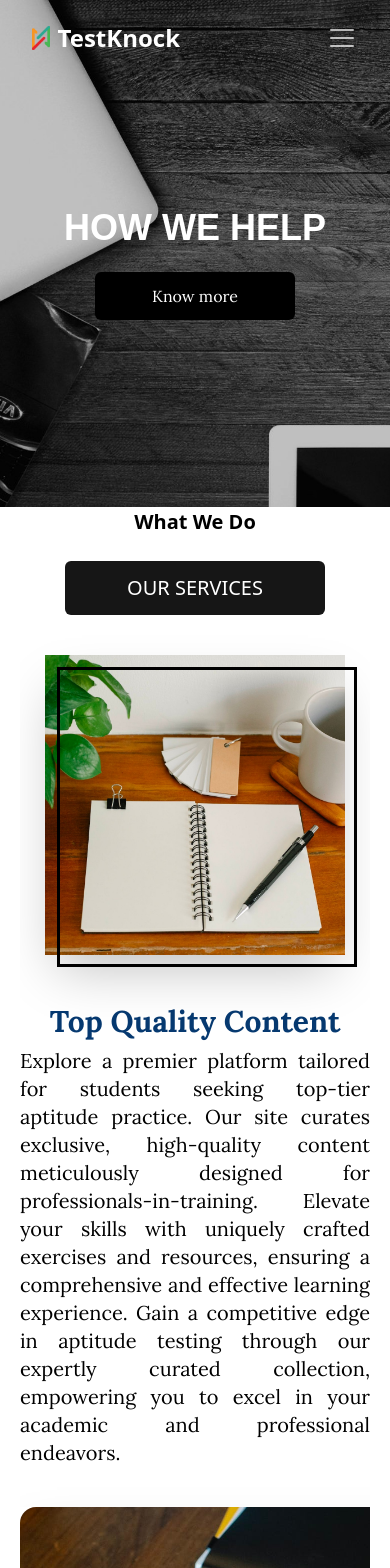
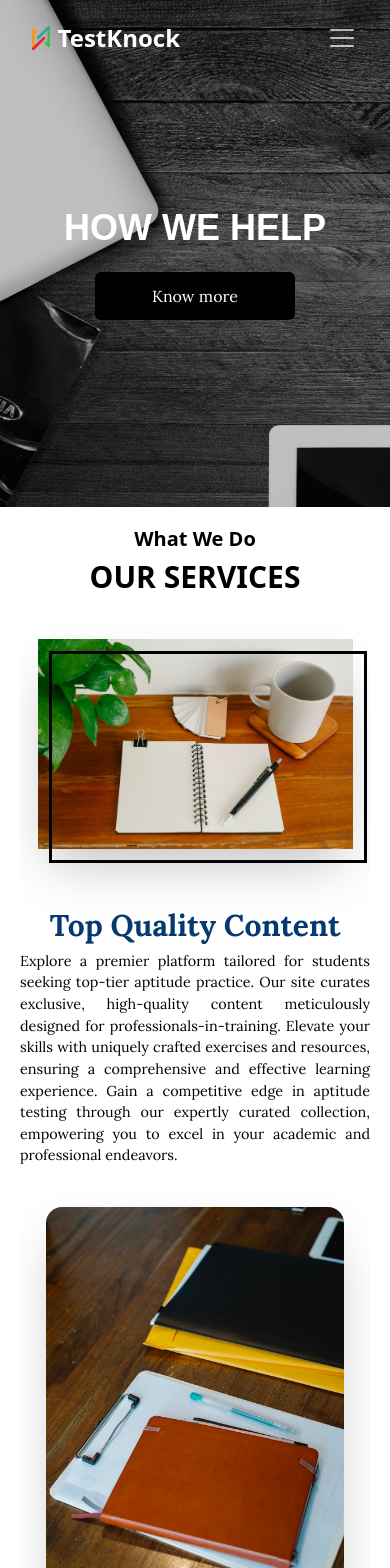
Before and after one commit to Team-Engineers/TestKnock-Technologies, a React (Create React App) app: page /offering in a window 390 px wide. Shown: the top 1568 px of the page. Built offline with nearby package versions, Linux system fonts and the light colour scheme.

Commit message:
offering_page_responsive

```diff
--- a/src/Components/Offering/Offering.jsx
+++ b/src/Components/Offering/Offering.jsx
@@ -84,25 +84,20 @@ const Offering = () => {
       variants={staggerContainer}
       initial="hidden"
       animate="show"
-      className=" bg-white overflow-hidden  ml-[20px] mr-[20px]"
+      className=" bg-white overflow-hidden mt-[10px]  ml-[20px] mr-[20px]"
     >
-      <p className=" text-[20px] md:text-[30px] font-bold text-center font-sans ">
-        What We Do <br></br>
-        <NavLink to="/offering">
-          <button className="bg-[#161616] hover:text-[gray] w-[260px] flex justify-center my-6 mx-auto rounded-md font-medium  px-4 py-3 text-white">
-            OUR SERVICES
-          </button>
-        </NavLink>
-      </p>
+       <div className="heading text-[20px] md:text-[30px] font-bold text-center font-sans my-[20px]">
+        <h2> What We Do <br></br> <span className="text-[30px] md:text-[40px]">OUR SERVICES</span> </h2>
+      </div>
       <motion.div
-        className="max-w-[1240px] mx-auto lg:grid grid-cols-2 gap-10 "
+        className="max-w-[1240px]  mx-auto lg:grid grid-cols-2 gap-[55px] "
         variants={fadeIn("up", "tween", 0.2, 1)}
         ref={ref1}
         animate={controls1}
       >
         <div>
-          <div className="shadow-2xl max-lg:ml-auto max-lg:mr-auto 2xl:w-[550px] 2xl:h-[400px] lg:w-[370px] lg:h-[460px] xl:w-[500px] xl:h-[450px] md:w-[400px] w-[300px] h-[300px] my-10 relative ">
-            <div className="absolute top-[3vw] 2xl:w-[550px] 2xl:h-[400px] lg:w-[370px] lg:h-[460px] xl:w-[500px] xl:h-[450px] md:w-[400px] w-[300px] h-[300px]  left-[3vw] z-10 inset-0 border-[3px] border-black  "></div>
+          <div className="shadow-2xl mb-[50px] lg:w-full w-[90%] mx-auto container my-10 relative ">
+            <div className="absolute lg:left-[40px] lg:top-[50px] h-[101%] w-[101%] top-[3vw] left-[3vw] z-10 inset-0 border-[3px] border-black  "></div>
             <img
               src={require("../../Assets/Images/offerings/offering5.png")}
               alt=""
@@ -114,7 +109,7 @@ const Offering = () => {
           <h3 className="text-[#063970] font-bold flex justify-center my-2 mx-auto font-sans; text-3xl md:text-4xl  ">
             Top Quality Content
           </h3>
-          <p className=" text-[20px] lg:text-[18px] xl:text-[18px] 2xl:text-[20px] text-justify leading-7 ">
+          <p className=" text-[90%] lg:text-[18px] xl:text-[18px] 2xl:text-[20px] text-justify  ">
             Explore a premier platform tailored for students seeking top-tier
             aptitude practice. Our site curates exclusive, high-quality content
             meticulously designed for professionals-in-training. Elevate your
@@ -175,7 +170,7 @@ const Offering = () => {
             foundational numerical skills and improve language proficiency.
           </p>
         </div>
-        <div className="shadow-2xl mx-auto lg:h-[700px] h-[400px] w-[500px]  my-10">
+        <div className="shadow-2xl  lg:h-[700px] mx-auto h-[400px] sm:w-[80%] w-[85%] lg:w-[500px]    my-10">
           <img
             src={require("../../Assets/Images/offerings/offering6.png")}
             alt=""
@@ -227,13 +222,13 @@ const Offering = () => {
         </div>
       </motion.div>
       <motion.div
-        className="max-w-[1240px] mx-auto lg:grid grid-cols-2 gap-10 "
+        className="max-w-[1240px]  mx-auto lg:grid grid-cols-2 gap-[55px] "
         variants={fadeIn("right", "tween", 0.2, 1)}
         ref={ref3}
         animate={controls3}
       >
-        <div className="shadow-2xl max-lg:ml-auto max-lg:mr-auto 2xl:w-[550px] 2xl:h-[400px] lg:w-[370px] lg:h-[460px] xl:w-[650px] xl:h-[350px] md:w-[400px] w-[230px] h-[300px] my-10 relative">
-          <div className="absolute top-[4vw] 2xl:w-[550px] 2xl:h-[400px] lg:w-[370px] lg:h-[460px] xl:w-[550px] xl:h-[350px] md:w-[400px] w-[230px] h-[300px] left-[3vw] z-10 inset-0 border-[3px] border-black  "></div>
+         <div className="shadow-2xl mb-[50px] lg:w-full w-[90%] mx-auto container my-10 relative ">
+            <div className="absolute lg:left-[40px] lg:top-[50px] h-[101%] w-[101%] top-[3vw] left-[3vw] z-10 inset-0 border-[3px] border-black  "></div>
           <img
             src={require("../../Assets/Images/offerings/offering4.png")}
             className="w-full h-full object-cover"
@@ -244,7 +239,7 @@ const Offering = () => {
           <h3 className="text-[#063970] font-bold flex justify-center my-2 mx-auto font-sans; text-3xl md:text-4xl ">
             End-To-End Tech Solution
           </h3>
-          <p className=" text-[20px] lg:text-[18px] xl:text-[18px] 2xl:text-[20px] text-justify leading-7 ">
+          <p className=" text-[90%] lg:text-[18px] xl:text-[18px] 2xl:text-[20px] text-justify  ">
             An end-to-end solution (E2ES) is a term that means that the provider
             of an application program, software and system will supply all the
             software as well as hardware requirements of the customer such that
@@ -363,7 +358,7 @@ const Offering = () => {
             </div>
           </div>
         </div>
-        <div className="shadow-2xl lg:h-[700px] mx-auto h-[400px] w-[500px] my-10">
+        <div className="shadow-2xl rounded-2xl lg:h-[700px] mx-auto md:h-[500px] h-[300px] sm:w-[80%] w-[85%] lg:w-[500px] my-10">
           <img
             src={require("../../Assets/Images/offerings/offering-1.png")}
             alt=""
@@ -384,8 +379,8 @@ const Offering = () => {
             development:
             <br />
           </p>
-          <div className=" grid grid-cols-4 gap-[80px] justify-center items-center ml-auto mr-auto my-8">
-            <div className="shadow-2xl w-[60px] h-[60px] my-10 relative">
+          <div className="flex flex-wrap mx-auto gap-[30px] justify-center items-center ml-auto mr-auto mt-[10px] mb-[30px] ">
+            <div className="shadow-2xl w-[60px] h-[60px] my-5 relative">
               <img
                 src={require("../../Assets/Images/offerings/responsive.png")}
                 className="w-full h-full object-cover"
@@ -393,7 +388,7 @@ const Offering = () => {
               />
               <p>Responsive</p>
             </div>
-            <div className="shadow-2xl w-[60px] h-[60px] my-10 relative">
+            <div className="shadow-2xl w-[60px] h-[60px] my-5 relative">
               <img
                 src={require("../../Assets/Images/offerings/frontend.png")}
                 className="w-full h-full object-cover"
@@ -401,7 +396,7 @@ const Offering = () => {
               />
               <p>Frontend</p>
             </div>
-            <div className="shadow-2xl w-[60px] h-[60px] my-10 relative">
+            <div className="shadow-2xl w-[60px] h-[60px] my-5 relative">
               <img
                 src={require("../../Assets/Images/offerings/server side.png")}
                 className="w-full h-full object-cover"
@@ -409,7 +404,7 @@ const Offering = () => {
               />
               <p>Server-Side Scripting</p>
             </div>
-            <div className="shadow-2xl w-[60px] h-[60px] my-10 relative">
+            <div className="shadow-2xl w-[60px] h-[60px] my-5 relative">
               <img
                 src={require("../../Assets/Images/offerings/progressive.png")}
                 className="w-full h-full object-cover"
@@ -424,7 +419,8 @@ const Offering = () => {
             address various challenges in mobile app development.Key aspects of
             tech solutions for mobile apps include:<br></br>
           </p>
-          <div className=" grid grid-cols-5 gap-[80px] justify-center items-center ml-auto mr-auto my-8">
+          <div className="container justify-center mx-auto">
+            <div className=" flex flex-wrap  gap-[30px] justify-center items-center mx-auto mt-[10px] mb-[30px] ">
             <div className="shadow-2xl w-[60px] h-[60px] my-10 relative">
               <img
                 src={require("../../Assets/Images/offerings/crossplatform.png")}
@@ -466,6 +462,8 @@ const Offering = () => {
               <p>Cyber Security</p>
             </div>
           </div>
+          </div>
+
         </div>
       </motion.div>
     </motion.div>
```
